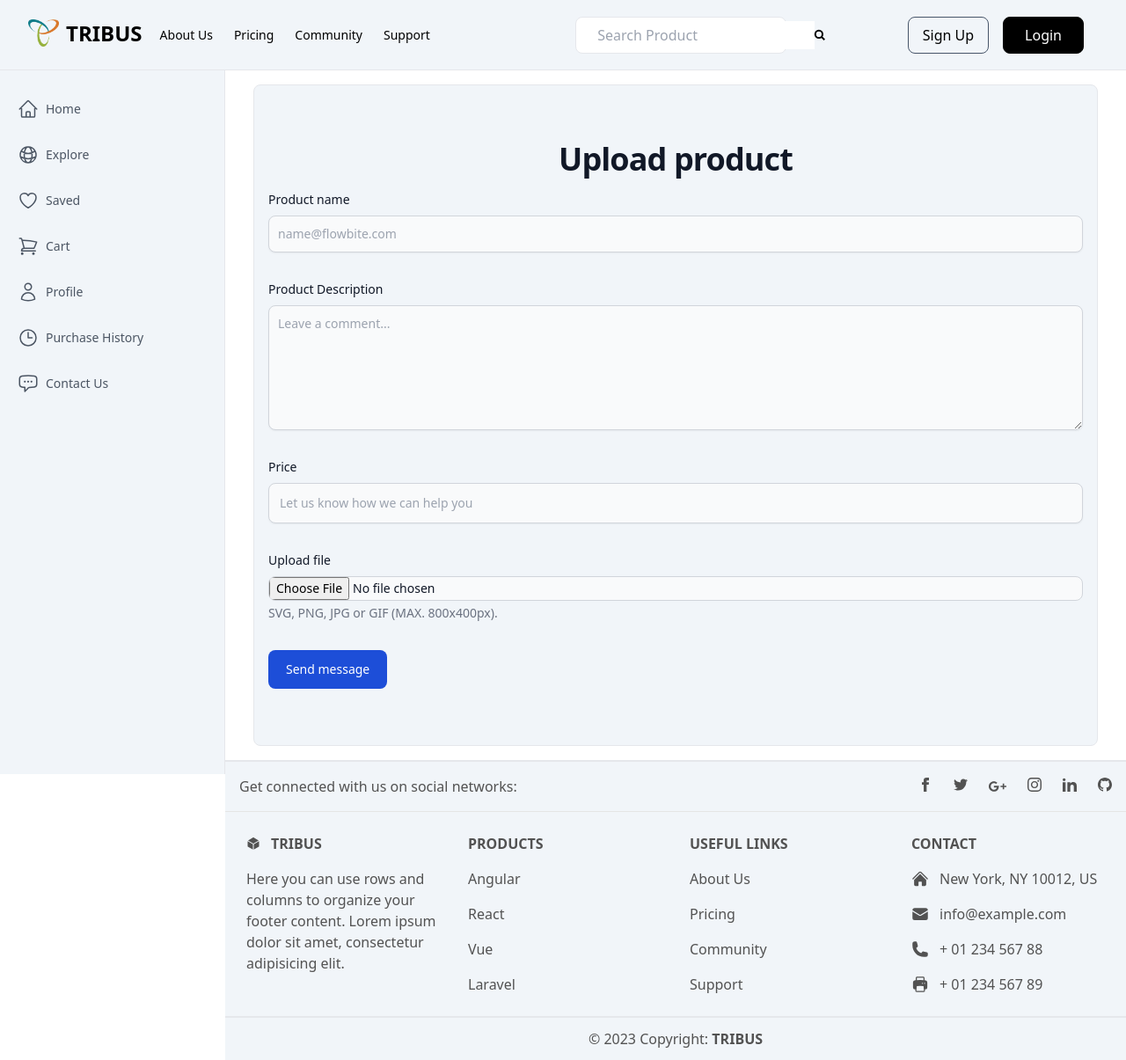
After one commit to pramesh-exe/teamProject, a PHP site: page /xe/insert_product.php in a window 1280 px wide. The commit adds this page. Shown: the whole page at 88% size. Run offline with PHP 8.4, Linux system fonts and the light colour scheme; style sheets or scripts are compiled from the project's sources; some libraries are stand-ins or nearby versions.

Commit message:
insert product

```diff
--- /dev/null
+++ b/insert_product.php
@@ -0,0 +1,349 @@
+<!DOCTYPE html>
+<html lang="en">
+
+<head>
+    <meta charset="UTF-8" />
+    <meta http-equiv="X-UA-Compatible" content="IE=edge" />
+    <meta name="viewport" content="width=device-width, initial-scale=1.0" />
+    <title>TRIBUS</title>
+    <script src="https://cdn.tailwindcss.com"></script>
+    <link rel="stylesheet" href="https://cdnjs.cloudflare.com/ajax/libs/font-awesome/5.14.0/css/all.min.css" />
+    <link rel="stylesheet" href="main.css">
+</head>
+
+<body class="flex flex-col min-h-screen">
+    <!-- component -->
+    <nav class="bg-slate-100 sticky top-0 w-full flex justify-between items-center mx-auto md:px-8 h-20 border-b bg-opacity-[0.97]">
+        <div class="flex items-start justify-between gap">
+
+            <button data-drawer-target="logo-sidebar" data-drawer-toggle="logo-sidebar" aria-controls="logo-sidebar" type="button" class="inline-flex items-center mr-2 p-2 text-sm text-gray-500 rounded-lg md:hidden hover:bg-gray-900 focus:outline-none focus:ring-2 focus:ring-gray-200 ">
+                <span class="sr-only">Open sidebar</span>
+                <svg class="w-6 h-6" aria-hidden="true" fill="currentColor" viewBox="0 0 20 20" xmlns="http://www.w3.org/2000/svg">
+                    <path clip-rule="evenodd" fill-rule="evenodd" d="M2 4.75A.75.75 0 012.75 4h14.5a.75.75 0 010 1.5H2.75A.75.75 0 012 4.75zm0 10.5a.75.75 0 01.75-.75h7.5a.75.75 0 010 1.5h-7.5a.75.75 0 01-.75-.75zM2 10a.75.75 0 01.75-.75h14.5a.75.75 0 010 1.5H2.75A.75.75 0 012 10z">
+                    </path>
+                </svg>
+            </button>
+            <!-- logo -->
+
+            <a class="flex items-start gap-2" href="./index.html">
+
+                <img src="./Logo/Tribus1.png" width="35">
+                <span class="self-center text-2xl font-semibold whitespace-nowrap">TRIBUS</span>
+
+            </a>
+
+            <!-- end logo -->
+
+            <!-- nav links -->
+            <div class="ml-2 flex-initial hidden lg:inline">
+                <div class="flex justify-end items-center relative">
+                    <div class="flex mr-4 items-center text-sm">
+                        <a class="inline-block py-2 px-3 hover:bg-gray-200 rounded-full" href="#">
+                            <div class="flex items-center relative cursor-pointer whitespace-nowrap">
+                                About Us
+                            </div>
+                        </a>
+                        <a class="inline-block py-2 px-3 hover:bg-gray-200 rounded-full" href="#">
+                            <div class="flex items-center relative cursor-pointer whitespace-nowrap">
+                                Pricing
+                            </div>
+                        </a>
+                        <a class="inline-block py-2 px-3 hover:bg-gray-200 rounded-full" href="#">
+                            <div class="flex items-center relative cursor-pointer whitespace-nowrap">
+                                Community
+                            </div>
+                        </a>
+                        <a class="inline-block py-2 px-3 hover:bg-gray-200 rounded-full" href="#">
+                            <div class="flex items-center relative cursor-pointer whitespace-nowrap">
+                                Support
+                            </div>
+                        </a>
+                    </div>
+                </div>
+            </div>
+            <!-- end nav links -->
+        </div>
+
+        <!-- search bar -->
+        <div class="hidden sm:block flex-shrink flex-grow-0 justify-start px-2">
+            <div class="inline-block">
+                <div class="inline-flex items-center max-w-full">
+                    <button class="flex items-center flex-grow-0 flex-shrink pl-2 relative w-60 border rounded-lg px-1 py-1 bg-white" type="button">
+                        <input class="block flex-grow flex-shrink overflow-hidden focus:outline-none px-4 py-1" placeholder="Search Product" />
+
+                        <div class="flex items-center justify-center relative h-8 w-8 rounded-lg">
+                            <svg viewBox="0 0 32 32" xmlns="http://www.w3.org/2000/svg" aria-hidden="true" role="presentation" focusable="false" style="
+                    display: block;
+                    fill: none;
+                    height: 12px;
+                    width: 12px;
+                    stroke: currentcolor;
+                    stroke-width: 5.33333;
+                    overflow: visible;
+                  ">
+                                <g fill="none">
+                                    <path d="m13 24c6.0751322 0 11-4.9248678 11-11 0-6.07513225-4.9248678-11-11-11-6.07513225 0-11 4.92486775-11 11 0 6.0751322 4.92486775 11 11 11zm8-3 9 9">
+                                    </path>
+                                </g>
+                            </svg>
+                        </div>
+                    </button>
+                </div>
+            </div>
+        </div>
+        <!-- end search bar -->
+
+        <!-- login -->
+        <div class="flex-initial">
+            <div class="flex justify-end items-center relative">
+                <div class="flex mr-4 items-center gap-4">
+                    <a class="inline-block py-2 px-4 hover:bg-gray-200 rounded-lg border border-slate-600" href="./Register.html">
+                        <div class="flex items-center relative cursor-pointer whitespace-nowrap">
+                            Sign Up
+                        </div>
+                    </a>
+                    <a class="inline-block py-2 px-6 bg-black rounded-lg border border-black text-white" href="./Login.html">
+                        <div class="flex items-center relative cursor-pointer whitespace-nowrap">
+                            Login
+                        </div>
+                    </a>
+                </div>
+            </div>
+        </div>
+        <!-- end login -->
+    </nav>
+
+    <!-- Sidebar -->
+    <div class="flex justify-center ">
+        <aside class="flex-col hidden md:inline w-64 h-full fixed left-0 px-5 overflow-y-auto bg-slate-100 border-r rtl:border-r-0 rtl:border-l ">
+            <div class="flex flex-col justify-between flex-1 mt-6">
+                <nav class="-mx-3 space-y-6">
+                    <div class="space-y-3">
+
+                        <a class="flex items-center px-3 py-2 text-gray-600 transition-colors duration-300 transform rounded-lg  hover:bg-gray-900   hover:text-gray-100" href="#">
+                            <svg xmlns="http://www.w3.org/2000/svg" fill="none" viewBox="0 0 24 24" stroke-width="1.5" stroke="currentColor" class="w-6 h-6">
+                                <path stroke-linecap="round" stroke-linejoin="round" d="M2.25 12l8.954-8.955c.44-.439 1.152-.439 1.591 0L21.75 12M4.5 9.75v10.125c0 .621.504 1.125 1.125 1.125H9.75v-4.875c0-.621.504-1.125 1.125-1.125h2.25c.621 0 1.125.504 1.125 1.125V21h4.125c.621 0 1.125-.504 1.125-1.125V9.75M8.25 21h8.25" />
+                            </svg>
+
+
+                            <span class="mx-2 text-sm font-medium">Home</span>
+                        </a>
+
+                        <a class="flex items-center px-3 py-2 text-gray-600 transition-colors duration-300 transform rounded-lg  hover:bg-gray-900 hover:text-gray-100" href="#">
+                            <svg xmlns="http://www.w3.org/2000/svg" fill="none" viewBox="0 0 24 24" stroke-width="1.5" stroke="currentColor" class="w-6 h-6">
+                                <path stroke-linecap="round" stroke-linejoin="round" d="M12 21a9.004 9.004 0 008.716-6.747M12 21a9.004 9.004 0 01-8.716-6.747M12 21c2.485 0 4.5-4.03 4.5-9S14.485 3 12 3m0 18c-2.485 0-4.5-4.03-4.5-9S9.515 3 12 3m0 0a8.997 8.997 0 017.843 4.582M12 3a8.997 8.997 0 00-7.843 4.582m15.686 0A11.953 11.953 0 0112 10.5c-2.998 0-5.74-1.1-7.843-2.918m15.686 0A8.959 8.959 0 0121 12c0 .778-.099 1.533-.284 2.253m0 0A17.919 17.919 0 0112 16.5c-3.162 0-6.133-.815-8.716-2.247m0 0A9.015 9.015 0 013 12c0-1.605.42-3.113 1.157-4.418" />
+                            </svg>
+
+
+                            <span class="mx-2 text-sm font-medium">Explore</span>
+                        </a>
+
+                        <a class="flex items-center px-3 py-2 text-gray-600 transition-colors duration-300 transform rounded-lg  hover:bg-gray-900 hover:text-gray-100" href="#">
+                            <svg xmlns="http://www.w3.org/2000/svg" fill="none" viewBox="0 0 24 24" stroke-width="1.5" stroke="currentColor" class="w-6 h-6">
+                                <path stroke-linecap="round" stroke-linejoin="round" d="M21 8.25c0-2.485-2.099-4.5-4.688-4.5-1.935 0-3.597 1.126-4.312 2.733-.715-1.607-2.377-2.733-4.313-2.733C5.1 3.75 3 5.765 3 8.25c0 7.22 9 12 9 12s9-4.78 9-12z" />
+                            </svg>
+
+
+                            <span class="mx-2 text-sm font-medium">Saved</span>
+                        </a>
+
+                        <a class="flex items-center px-3 py-2 text-gray-600 transition-colors duration-300 transform rounded-lg  hover:bg-gray-900 hover:text-gray-100" href="#">
+                            <svg xmlns="http://www.w3.org/2000/svg" fill="none" viewBox="0 0 24 24" stroke-width="1.5" stroke="currentColor" class="w-6 h-6">
+                                <path stroke-linecap="round" stroke-linejoin="round" d="M2.25 3h1.386c.51 0 .955.343 1.087.835l.383 1.437M7.5 14.25a3 3 0 00-3 3h15.75m-12.75-3h11.218c1.121-2.3 2.1-4.684 2.924-7.138a60.114 60.114 0 00-16.536-1.84M7.5 14.25L5.106 5.272M6 20.25a.75.75 0 11-1.5 0 .75.75 0 011.5 0zm12.75 0a.75.75 0 11-1.5 0 .75.75 0 011.5 0z" />
+                            </svg>
+
+
+                            <span class="mx-2 text-sm font-medium">Cart</span>
+                        </a>
+
+                        <a class="flex items-center px-3 py-2 text-gray-600 transition-colors duration-300 transform rounded-lg  hover:bg-gray-900   hover:text-gray-100" href="#">
+                            <svg xmlns="http://www.w3.org/2000/svg" fill="none" viewBox="0 0 24 24" stroke-width="1.5" stroke="currentColor" class="w-6 h-6">
+                                <path stroke-linecap="round" stroke-linejoin="round" d="M15.75 6a3.75 3.75 0 11-7.5 0 3.75 3.75 0 017.5 0zM4.501 20.118a7.5 7.5 0 0114.998 0A17.933 17.933 0 0112 21.75c-2.676 0-5.216-.584-7.499-1.632z" />
+                            </svg>
+
+
+                            <span class="mx-2 text-sm font-medium">Profile</span>
+                        </a>
+
+                        <a class="flex items-center px-3 py-2 text-gray-600 transition-colors duration-300 transform rounded-lg  hover:bg-gray-900   hover:text-gray-100" href="#">
+                            <svg xmlns="http://www.w3.org/2000/svg" fill="none" viewBox="0 0 24 24" stroke-width="1.5" stroke="currentColor" class="w-6 h-6">
+                                <path stroke-linecap="round" stroke-linejoin="round" d="M12 6v6h4.5m4.5 0a9 9 0 11-18 0 9 9 0 0118 0z" />
+                            </svg>
+
+
+                            <span class="mx-2 text-sm font-medium">Purchase History</span>
+                        </a>
+
+                        <a class="flex items-center px-3 py-2 text-gray-600 transition-colors duration-300 transform rounded-lg  hover:bg-gray-900   hover:text-gray-100" href="./contact.html">
+                            <svg xmlns="http://www.w3.org/2000/svg" fill="none" viewBox="0 0 24 24" stroke-width="1.5" stroke="currentColor" class="w-6 h-6">
+                                <path stroke-linecap="round" stroke-linejoin="round" d="M8.625 9.75a.375.375 0 11-.75 0 .375.375 0 01.75 0zm0 0H8.25m4.125 0a.375.375 0 11-.75 0 .375.375 0 01.75 0zm0 0H12m4.125 0a.375.375 0 11-.75 0 .375.375 0 01.75 0zm0 0h-.375m-13.5 3.01c0 1.6 1.123 2.994 2.707 3.227 1.087.16 2.185.283 3.293.369V21l4.184-4.183a1.14 1.14 0 01.778-.332 48.294 48.294 0 005.83-.498c1.585-.233 2.708-1.626 2.708-3.228V6.741c0-1.602-1.123-2.995-2.707-3.228A48.394 48.394 0 0012 3c-2.392 0-4.744.175-7.043.513C3.373 3.746 2.25 5.14 2.25 6.741v6.018z" />
+                            </svg>
+
+
+                            <span class="mx-2 text-sm font-medium">Contact Us</span>
+                        </a>
+                    </div>
+                </nav>
+            </div>
+        </aside>
+    </div>
+    <!-- CONTENT -->
+    <div class="md:ml-64 ml:8 py-4">
+        <section class="bg-slate-100 border flex-grow rounded-lg mx-8">
+            <div class="py-8 lg:py-16 px-4">
+                <h2 class="mb-4 text-4xl tracking-tight font-extrabold text-center text-gray-900 ">Upload product</h2>
+
+                <form action="#" class="space-y-8">
+                    <div>
+                        <label for="pname" class="block mb-2 text-sm font-medium text-gray-900 ">Product name</label>
+                        <input type="pname" id="pname" class="shadow-sm bg-gray-50 border border-gray-300 text-gray-900 text-sm rounded-lg focus:ring-primary-500 focus:border-primary-500 block w-full p-2.5  " placeholder="name@flowbite.com" required>
+                    </div>
+                    <div class="sm:col-span-2">
+                        <label for="description" class="block mb-2 text-sm font-medium text-gray-900 ">Product Description</label>
+                        <textarea id="description" rows="6" class="block p-2.5 w-full text-sm text-gray-900 bg-gray-50 rounded-lg shadow-sm border border-gray-300 focus:ring-primary-500 focus:border-primary-500 " placeholder="Leave a comment..."></textarea>
+                    </div>
+                    <div>
+                        <label for="price" class="block mb-2 text-sm font-medium text-gray-900 ">Price</label>
+                        <input type="text" id="price" class="block p-3 w-full text-sm text-gray-900 bg-gray-50 rounded-lg border border-gray-300 shadow-sm focus:ring-primary-500 focus:border-primary-500  " placeholder="Let us know how we can help you" required>
+                    </div>
+                    <div>
+                        <label class="block mb-2 text-sm font-medium text-gray-900" for="file_input">Upload file</label>
+                        <input class="block w-full text-sm text-gray-900 border border-gray-300 rounded-lg cursor-pointer bg-gray-50  focus:outline-none " aria-describedby="file_input_help" id="file_input" type="file">
+                        <p class="mt-1 text-sm text-gray-500" id="file_input_help">SVG, PNG, JPG or GIF (MAX. 800x400px).</p>
+                    </div>
+                    <button type="submit" class="py-3 px-5 text-sm font-medium text-center text-white rounded-lg bg-blue-700 sm:w-fit hover:bg-primary-800 focus:ring-4 focus:outline-none focus:ring-primary-300 ">Send
+                        message</button>
+                </form>
+            </div>
+        </section>
+    </div>
+</body>
+
+<!-- Footer -->
+<footer class="md:ml-64 mt-auto bg-slate-100 text-center text-neutral-600  lg:text-left border-t-2">
+    <div class="flex items-center justify-center border-b border-neutral-200 p-4  lg:justify-between ">
+        <div class="mr-12 hidden lg:block">
+            <span>Get connected with us on social networks:</span>
+        </div>
+        <div class="flex justify-center">
+            <a href="#!" class="mr-6 text-neutral-600 ">
+                <svg xmlns="http://www.w3.org/2000/svg" class="h-4 w-4" fill="currentColor" viewBox="0 0 24 24">
+                    <path d="M9 8h-3v4h3v12h5v-12h3.642l.358-4h-4v-1.667c0-.955.192-1.333 1.115-1.333h2.885v-5h-3.808c-3.596 0-5.192 1.583-5.192 4.615v3.385z" />
+                </svg>
+            </a>
+            <a href="#!" class="mr-6 text-neutral-600 ">
+                <svg xmlns="http://www.w3.org/2000/svg" class="h-4 w-4" fill="currentColor" viewBox="0 0 24 24">
+                    <path d="M24 4.557c-.883.392-1.832.656-2.828.775 1.017-.609 1.798-1.574 2.165-2.724-.951.564-2.005.974-3.127 1.195-.897-.957-2.178-1.555-3.594-1.555-3.179 0-5.515 2.966-4.797 6.045-4.091-.205-7.719-2.165-10.148-5.144-1.29 2.213-.669 5.108 1.523 6.574-.806-.026-1.566-.247-2.229-.616-.054 2.281 1.581 4.415 3.949 4.89-.693.188-1.452.232-2.224.084.626 1.956 2.444 3.379 4.6 3.419-2.07 1.623-4.678 2.348-7.29 2.04 2.179 1.397 4.768 2.212 7.548 2.212 9.142 0 14.307-7.721 13.995-14.646.962-.695 1.797-1.562 2.457-2.549z" />
+                </svg>
+            </a>
+            <a href="#!" class="mr-6 text-neutral-600 ">
+                <svg xmlns="http://www.w3.org/2000/svg" class="h-5 w-5" fill="currentColor" viewBox="0 0 24 24">
+                    <path d="M7 11v2.4h3.97c-.16 1.029-1.2 3.02-3.97 3.02-2.39 0-4.34-1.979-4.34-4.42 0-2.44 1.95-4.42 4.34-4.42 1.36 0 2.27.58 2.79 1.08l1.9-1.83c-1.22-1.14-2.8-1.83-4.69-1.83-3.87 0-7 3.13-7 7s3.13 7 7 7c4.04 0 6.721-2.84 6.721-6.84 0-.46-.051-.81-.111-1.16h-6.61zm0 0 17 2h-3v3h-2v-3h-3v-2h3v-3h2v3h3v2z" fill-rule="evenodd" clip-rule="evenodd" />
+                </svg>
+            </a>
+            <a href="#!" class="mr-6 text-neutral-600 ">
+                <svg xmlns="http://www.w3.org/2000/svg" class="h-4 w-4" fill="currentColor" viewBox="0 0 24 24">
+                    <path d="M12 2.163c3.204 0 3.584.012 4.85.07 3.252.148 4.771 1.691 4.919 4.919.058 1.265.069 1.645.069 4.849 0 3.205-.012 3.584-.069 4.849-.149 3.225-1.664 4.771-4.919 4.919-1.266.058-1.644.07-4.85.07-3.204 0-3.584-.012-4.849-.07-3.26-.149-4.771-1.699-4.919-4.92-.058-1.265-.07-1.644-.07-4.849 0-3.204.013-3.583.07-4.849.149-3.227 1.664-4.771 4.919-4.919 1.266-.057 1.645-.069 4.849-.069zm0-2.163c-3.259 0-3.667.014-4.947.072-4.358.2-6.78 2.618-6.98 6.98-.059 1.281-.073 1.689-.073 4.948 0 3.259.014 3.668.072 4.948.2 4.358 2.618 6.78 6.98 6.98 1.281.058 1.689.072 4.948.072 3.259 0 3.668-.014 4.948-.072 4.354-.2 6.782-2.618 6.979-6.98.059-1.28.073-1.689.073-4.948 0-3.259-.014-3.667-.072-4.947-.196-4.354-2.617-6.78-6.979-6.98-1.281-.059-1.69-.073-4.949-.073zm0 5.838c-3.403 0-6.162 2.759-6.162 6.162s2.759 6.163 6.162 6.163 6.162-2.759 6.162-6.163c0-3.403-2.759-6.162-6.162-6.162zm0 10.162c-2.209 0-4-1.79-4-4 0-2.209 1.791-4 4-4s4 1.791 4 4c0 2.21-1.791 4-4 4zm6.406-11.845c-.796 0-1.441.645-1.441 1.44s.645 1.44 1.441 1.44c.795 0 1.439-.645 1.439-1.44s-.644-1.44-1.439-1.44z" />
+                </svg>
+            </a>
+            <a href="#!" class="mr-6 text-neutral-600 ">
+                <svg xmlns="http://www.w3.org/2000/svg" class="h-4 w-4" fill="currentColor" viewBox="0 0 24 24">
+                    <path d="M4.98 3.5c0 1.381-1.11 2.5-2.48 2.5s-2.48-1.119-2.48-2.5c0-1.38 1.11-2.5 2.48-2.5s2.48 1.12 2.48 2.5zm.02 4.5h-5v16h5v-16zm7.982 0h-4.968v16h4.969v-8.399c0-4.67 6.029-5.052 6.029 0v8.399h4.988v-10.131c0-7.88-8.922-7.593-11.018-3.714v-2.155z" />
+                </svg>
+            </a>
+            <a href="#!" class="text-neutral-600 ">
+                <svg xmlns="http://www.w3.org/2000/svg" class="h-4 w-4" fill="currentColor" viewBox="0 0 24 24">
+                    <path d="M12 0c-6.626 0-12 5.373-12 12 0 5.302 3.438 9.8 8.207 11.387.599.111.793-.261.793-.577v-2.234c-3.338.726-4.033-1.416-4.033-1.416-.546-1.387-1.333-1.756-1.333-1.756-1.089-.745.083-.729.083-.729 1.205.084 1.839 1.237 1.839 1.237 1.07 1.834 2.807 1.304 3.492.997.107-.775.418-1.305.762-1.604-2.665-.305-5.467-1.334-5.467-5.931 0-1.311.469-2.381 1.236-3.221-.124-.303-.535-1.524.117-3.176 0 0 1.008-.322 3.301 1.23.957-.266 1.983-.399 3.003-.404 1.02.005 2.047.138 3.006.404 2.291-1.552 3.297-1.23 3.297-1.23.653 1.653.242 2.874.118 3.176.77.84 1.235 1.911 1.235 3.221 0 4.609-2.807 5.624-5.479 5.921.43.372.823 1.102.823 2.222v3.293c0 .319.192.694.801.576 4.765-1.589 8.199-6.086 8.199-11.386 0-6.627-5.373-12-12-12z" />
+                </svg>
+            </a>
+        </div>
+    </div>
+    <div class="mx-6 py-6 text-center md:text-left">
+        <div class="grid-1 grid gap-8 md:grid-cols-2 lg:grid-cols-4">
+            <div class="">
+                <h6 class="mb-4 flex items-center justify-center font-semibold uppercase md:justify-start">
+                    <svg xmlns="http://www.w3.org/2000/svg" viewBox="0 0 24 24" fill="currentColor" class="mr-3 h-4 w-4">
+                        <path d="M12.378 1.602a.75.75 0 00-.756 0L3 6.632l9 5.25 9-5.25-8.622-5.03zM21.75 7.93l-9 5.25v9l8.628-5.032a.75.75 0 00.372-.648V7.93zM11.25 22.18v-9l-9-5.25v8.57a.75.75 0 00.372.648l8.628 5.033z" />
+                    </svg>
+                    TRIBUS
+                </h6>
+                <p>
+                    Here you can use rows and columns to organize your footer
+                    content. Lorem ipsum dolor sit amet, consectetur adipisicing
+                    elit.
+                </p>
+            </div>
+            <div class="">
+                <h6 class="mb-4 flex justify-center font-semibold uppercase md:justify-start">
+                    Products
+                </h6>
+                <p class="mb-4">
+                    <a href="#!" class="text-neutral-600 ">Angular</a>
+                </p>
+                <p class="mb-4">
+                    <a href="#!" class="text-neutral-600 ">React</a>
+                </p>
+                <p class="mb-4">
+                    <a href="#!" class="text-neutral-600 ">Vue</a>
+                </p>
+                <p>
+                    <a href="#!" class="text-neutral-600 ">Laravel</a>
+                </p>
+            </div>
+            <div class="">
+                <h6 class="mb-4 flex justify-center font-semibold uppercase md:justify-start">
+                    Useful links
+                </h6>
+                <p class="mb-4">
+                    <a href="#!" class="text-neutral-600 ">About Us</a>
+                </p>
+                <p class="mb-4">
+                    <a href="#!" class="text-neutral-600 ">Pricing</a>
+                </p>
+                <p class="mb-4">
+                    <a href="#!" class="text-neutral-600 ">Community</a>
+                </p>
+                <p>
+                    <a href="#!" class="text-neutral-600 ">Support</a>
+                </p>
+            </div>
+            <div>
+                <h6 class="mb-4 flex justify-center font-semibold uppercase md:justify-start">
+                    Contact
+                </h6>
+                <p class="mb-4 flex items-center justify-center md:justify-start">
+                    <svg xmlns="http://www.w3.org/2000/svg" viewBox="0 0 24 24" fill="currentColor" class="mr-3 h-5 w-5">
+                        <path d="M11.47 3.84a.75.75 0 011.06 0l8.69 8.69a.75.75 0 101.06-1.06l-8.689-8.69a2.25 2.25 0 00-3.182 0l-8.69 8.69a.75.75 0 001.061 1.06l8.69-8.69z" />
+                        <path d="M12 5.432l8.159 8.159c.03.03.06.058.091.086v6.198c0 1.035-.84 1.875-1.875 1.875H15a.75.75 0 01-.75-.75v-4.5a.75.75 0 00-.75-.75h-3a.75.75 0 00-.75.75V21a.75.75 0 01-.75.75H5.625a1.875 1.875 0 01-1.875-1.875v-6.198a2.29 2.29 0 00.091-.086L12 5.43z" />
+                    </svg>
+                    New York, NY 10012, US
+                </p>
+                <p class="mb-4 flex items-center justify-center md:justify-start">
+                    <svg xmlns="http://www.w3.org/2000/svg" viewBox="0 0 24 24" fill="currentColor" class="mr-3 h-5 w-5">
+                        <path d="M1.5 8.67v8.58a3 3 0 003 3h15a3 3 0 003-3V8.67l-8.928 5.493a3 3 0 01-3.144 0L1.5 8.67z" />
+                        <path d="M22.5 6.908V6.75a3 3 0 00-3-3h-15a3 3 0 00-3 3v.158l9.714 5.978a1.5 1.5 0 001.572 0L22.5 6.908z" />
+                    </svg>
+                    info@example.com
+                </p>
+                <p class="mb-4 flex items-center justify-center md:justify-start">
+                    <svg xmlns="http://www.w3.org/2000/svg" viewBox="0 0 24 24" fill="currentColor" class="mr-3 h-5 w-5">
+                        <path fill-rule="evenodd" d="M1.5 4.5a3 3 0 013-3h1.372c.86 0 1.61.586 1.819 1.42l1.105 4.423a1.875 1.875 0 01-.694 1.955l-1.293.97c-.135.101-.164.249-.126.352a11.285 11.285 0 006.697 6.697c.103.038.25.009.352-.126l.97-1.293a1.875 1.875 0 011.955-.694l4.423 1.105c.834.209 1.42.959 1.42 1.82V19.5a3 3 0 01-3 3h-2.25C8.552 22.5 1.5 15.448 1.5 6.75V4.5z" clip-rule="evenodd" />
+                    </svg>
+                    + 01 234 567 88
+                </p>
+                <p class="flex items-center justify-center md:justify-start">
+                    <svg xmlns="http://www.w3.org/2000/svg" viewBox="0 0 24 24" fill="currentColor" class="mr-3 h-5 w-5">
+                        <path fill-rule="evenodd" d="M7.875 1.5C6.839 1.5 6 2.34 6 3.375v2.99c-.426.053-.851.11-1.274.174-1.454.218-2.476 1.483-2.476 2.917v6.294a3 3 0 003 3h.27l-.155 1.705A1.875 1.875 0 007.232 22.5h9.536a1.875 1.875 0 001.867-2.045l-.155-1.705h.27a3 3 0 003-3V9.456c0-1.434-1.022-2.7-2.476-2.917A48.716 48.716 0 0018 6.366V3.375c0-1.036-.84-1.875-1.875-1.875h-8.25zM16.5 6.205v-2.83A.375.375 0 0016.125 3h-8.25a.375.375 0 00-.375.375v2.83a49.353 49.353 0 019 0zm-.217 8.265c.178.018.317.16.333.337l.526 5.784a.375.375 0 01-.374.409H7.232a.375.375 0 01-.374-.409l.526-5.784a.373.373 0 01.333-.337 41.741 41.741 0 018.566 0zm.967-3.97a.75.75 0 01.75-.75h.008a.75.75 0 01.75.75v.008a.75.75 0 01-.75.75H18a.75.75 0 01-.75-.75V10.5zM15 9.75a.75.75 0 00-.75.75v.008c0 .414.336.75.75.75h.008a.75.75 0 00.75-.75V10.5a.75.75 0 00-.75-.75H15z" clip-rule="evenodd" />
+                    </svg>
+                    + 01 234 567 89
+                </p>
+            </div>
+        </div>
+    </div>
+    <div class="bg-slate-100 p-3 text-center border-t-2">
+        <span>© 2023 Copyright:</span>
+        <a class="font-semibold text-neutral-600 " href="/index.html">TRIBUS</a>
+    </div>
+</footer>
+
+</html>
--- a/landing.html
+++ b/landing.html
@@ -224,7 +224,7 @@
 </body>
 
 <!-- CONTENT -->
-<Span class="md:ml-64 pl-6 pt-8 text-3xl font-sans font-bold">What's New?</Span>
+<span class="md:ml-64 pl-6 pt-8 text-3xl font-sans font-bold">What's New?</span>
 <div class="flex md:ml-64 pl-6 pt-2 gap-2">
     <div class="w-56 h-64 bg-blue-100 border border-gray-200 rounded-lg ">
         <a href="#">
@@ -261,7 +261,7 @@
         </div>
     </div>
 </div>
-<Span class="md:ml-64 pl-6 pt-8 text-3xl font-sans font-bold">What's New?</Span>
+<span class="md:ml-64 pl-6 pt-8 text-3xl font-sans font-bold">What's New?</span>
 <div class="flex md:ml-64 pl-6 pt-2 gap-2">
     <div class="w-56 h-64 bg-blue-100 border border-gray-200 rounded-lg ">
         <a href="#">
@@ -298,7 +298,7 @@
         </div>
     </div>
 </div>
-<Span class="md:ml-64 pl-6 pt-8 text-3xl font-sans font-bold">What's New?</Span>
+<span class="md:ml-64 pl-6 pt-8 text-3xl font-sans font-bold">What's New?</span>
 <div class="flex md:ml-64 pl-6 pt-2 gap-2">
     <div class="w-56 h-64 bg-blue-100 border border-gray-200 rounded-lg ">
         <a href="#">
```
Also changed, not shown: Login.php (+26 -69 lines).
